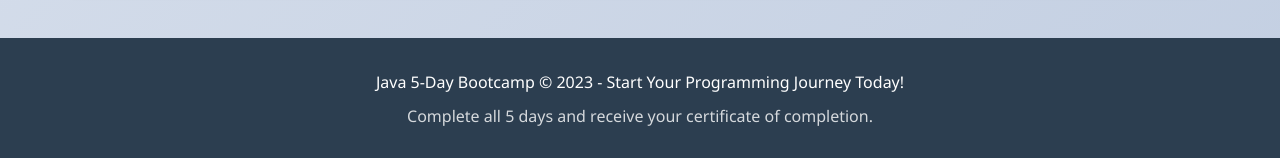
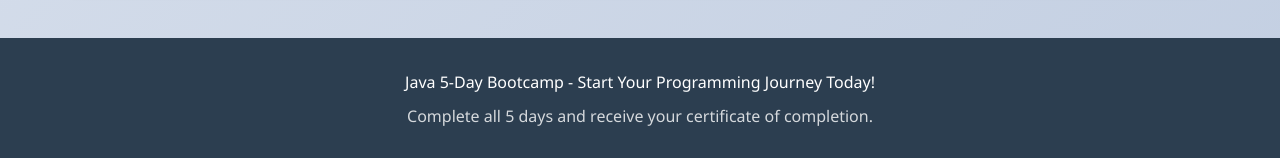
Before and after one commit to EzzianiMoha/JavaBootcamp, a plain HTML site: page index.html in a window 1280 px wide. Shown: the part 3276-3434 px from the top of the page. Drawn offline with Linux system fonts and the light colour scheme.

Commit message:
Update index.html

```diff
--- a/index.html
+++ b/index.html
@@ -415,9 +415,10 @@
 
     <footer>
         <div class="container">
-            <p>Java 5-Day Bootcamp &copy; 2023 - Start Your Programming Journey Today!</p>
+            <p>Java 5-Day Bootcamp - Start Your Programming Journey Today!</p>
             <p style="margin-top: 0.5rem; opacity: 0.8;">Complete all 5 days and receive your certificate of completion.</p>
         </div>
     </footer>
 </body>
+
 </html>
```
